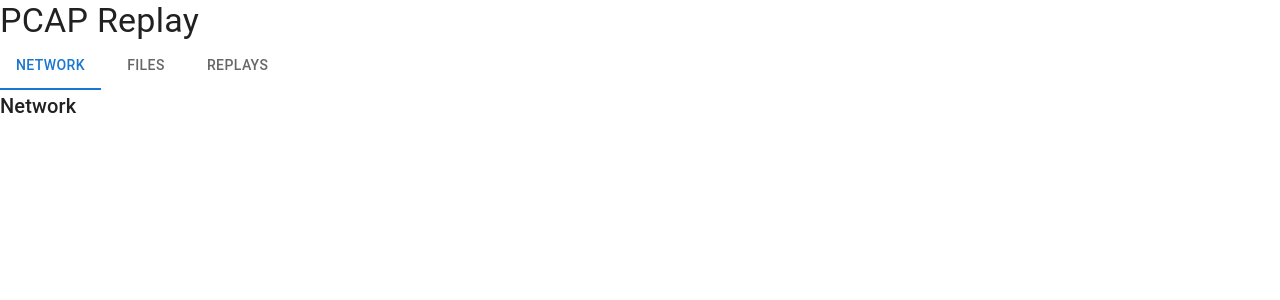
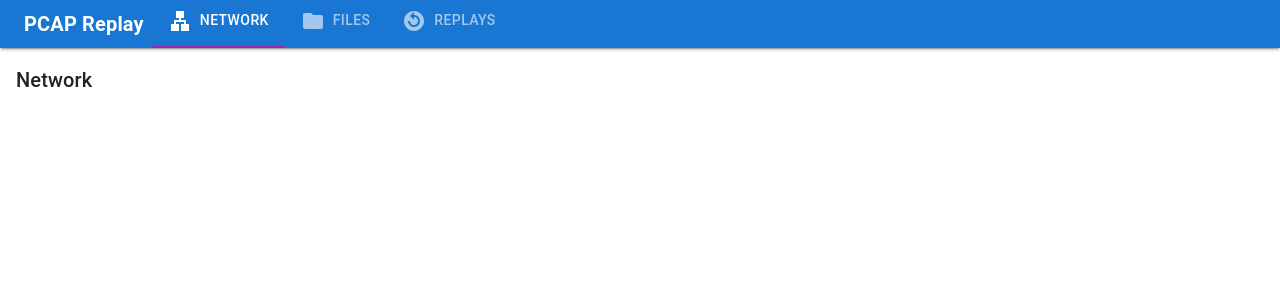
Before and after one commit to luizfeldmann/pcap-replay, a React (Vite) app in the folder packages/ui/: page /network in a window 1280 px wide. Shown: the top 300 px of the page. Built offline with nearby package versions, Linux system fonts and the light colour scheme.

Commit message:
Move tabs inside an app bar

```diff
--- a/packages/ui/src/App.tsx
+++ b/packages/ui/src/App.tsx
@@ -6,13 +6,14 @@ import {
   useLocation,
   useNavigate,
 } from "react-router-dom";
-import { Tab, Tabs, Typography } from "@mui/material";
+import { AppBar, Tab, Tabs, Typography, Toolbar, Box } from "@mui/material";
 import { useTranslation } from "react-i18next";
 import { FilesPage } from "./pages/files/FilesPage";
 import { NetworkPage } from "./pages/network/NetworkPage";
 import { ReplaysPage } from "./pages/replay/ReplaysPage";
 
 import routes from "./constants/routes.json";
+import { Icons } from "./constants/Icons";
 
 const tabs = [
   {
@@ -20,18 +21,21 @@ const tabs = [
     location: "/" + routes.network,
     page: <NetworkPage />,
     label: "nav.tabs.network",
+    icon: Icons.Network,
   },
   {
     path: routes.files,
     location: "/" + routes.files,
     page: <FilesPage />,
     label: "nav.tabs.files",
+    icon: Icons.Files,
   },
   {
     path: routes.replays,
     location: "/" + routes.replays,
     page: <ReplaysPage />,
     label: "nav.tabs.replays",
+    icon: Icons.Replays,
   },
 ];
 
@@ -47,16 +51,43 @@ const AppLayout = () => {
 
   return (
     <>
-      <Typography variant="h4">{t("app.title")}</Typography>
+      <AppBar position="sticky" color="primary" elevation={2}>
+        <Toolbar
+          variant="dense"
+          sx={{
+            display: "flex",
+            flexDirection: "row",
+            alignItems: "center",
+            justifyContent: "flex-start",
+            gap: 1,
+          }}
+        >
+          <Typography variant="h6" sx={{ fontWeight: "bold" }}>
+            {t("app.title")}
+          </Typography>
           <Tabs
+            textColor="inherit"
+            indicatorColor="secondary"
             value={currentTab}
-        onChange={(_, index) => navigate(tabs[index].path)}
+            onChange={(_, index) => {
+              void navigate(tabs[index].path);
+            }}
           >
             {tabs.map((tab) => (
-          <Tab key={tab.path} label={t(tab.label)} />
+              <Tab
+                key={tab.path}
+                label={t(tab.label)}
+                icon={tab.icon}
+                iconPosition="start"
+                sx={{ minHeight: "auto" }}
+              />
             ))}
           </Tabs>
+        </Toolbar>
+      </AppBar>
+      <Box component="main" sx={{ p: 2 }}>
         <Outlet />
+      </Box>
     </>
   );
 };
--- /dev/null
+++ b/packages/ui/src/constants/Icons.tsx
@@ -0,0 +1,7 @@
+import { Folder, Lan, ReplayCircleFilled } from "@mui/icons-material";
+
+export const Icons = {
+  Network: <Lan />,
+  Files: <Folder />,
+  Replays: <ReplayCircleFilled />,
+};
```
Lines whose indentation alone changed are shown as unchanged.
